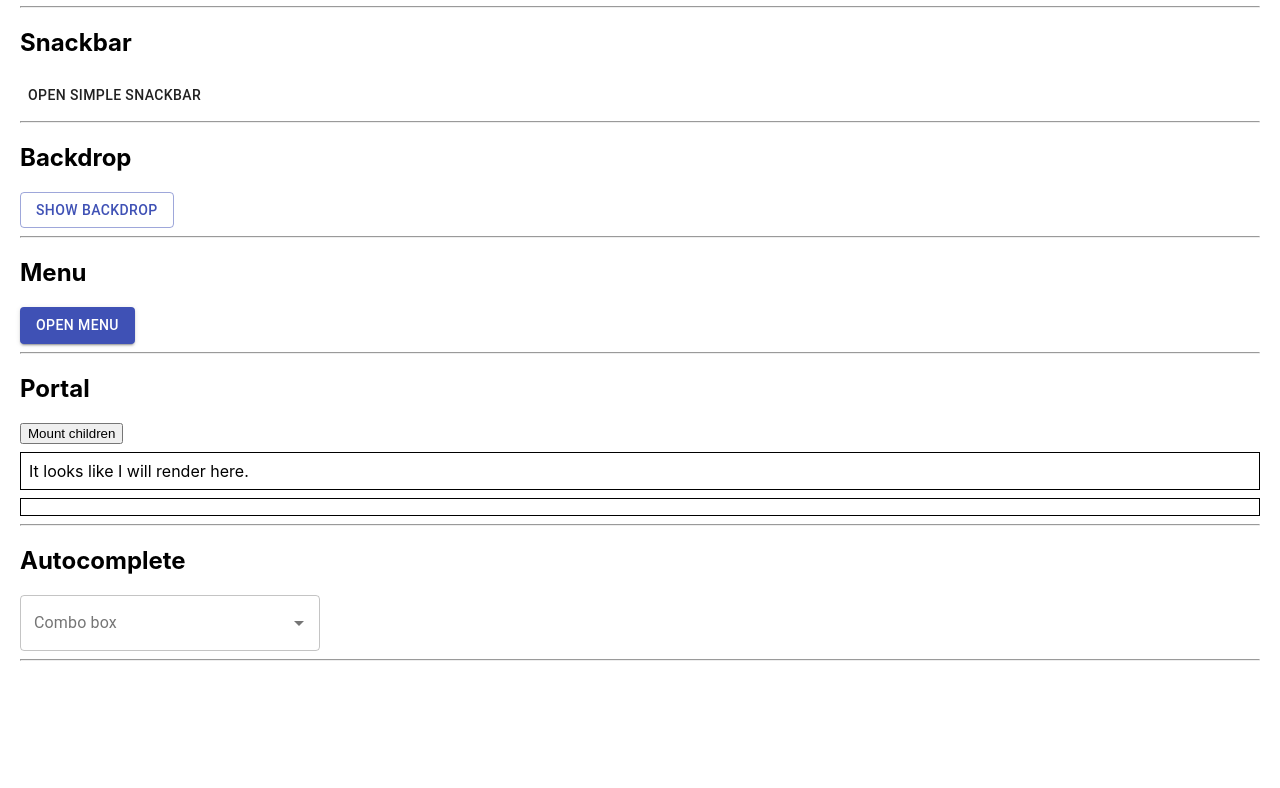
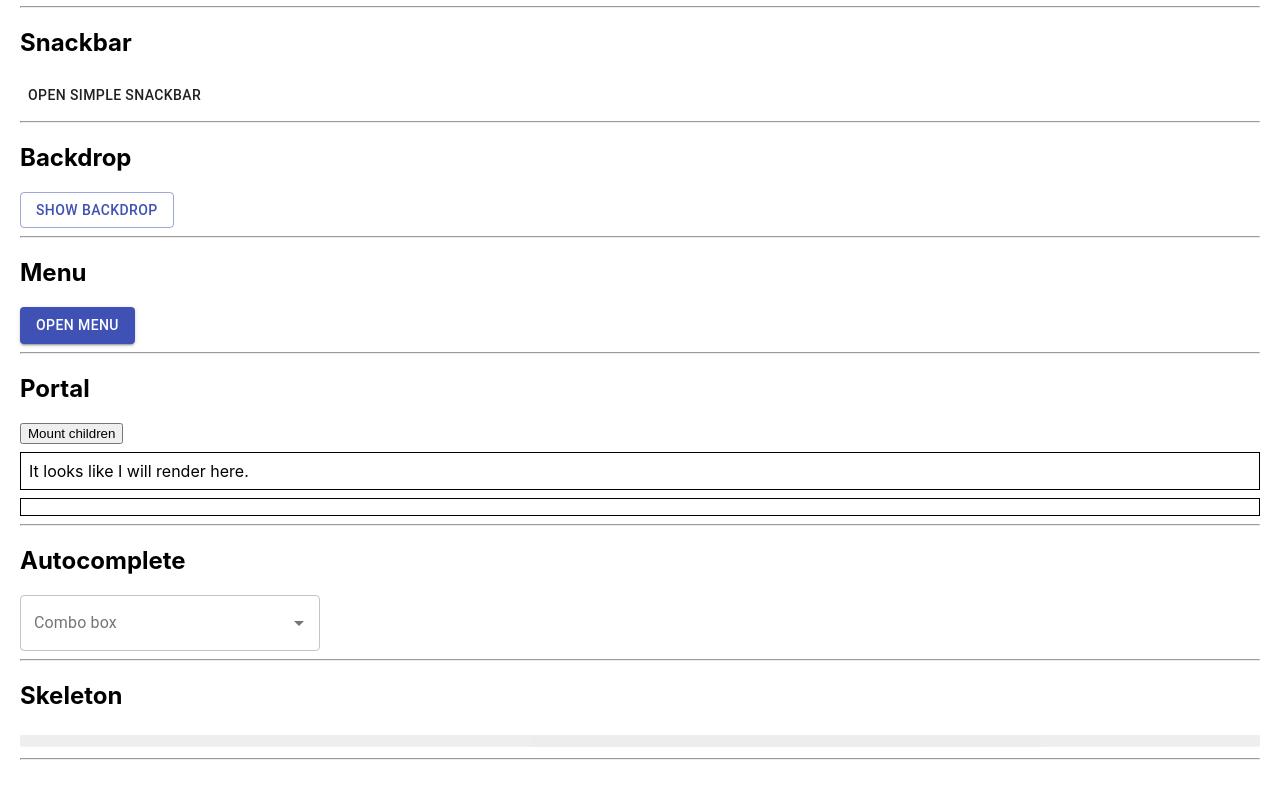
Before and after one commit to devpranab/Practice-React-MaterialUI, a React (Create React App) app: page / in a window 1280 px wide. Shown: the part 7543-8331 px from the top of the page. Before the commit the page ends 8232 px from the top, so only its background shows below. Built offline with nearby package versions, Linux system fonts and the light colour scheme.

Commit message:
Skeleton

```diff
--- a/src/App.js
+++ b/src/App.js
@@ -73,6 +73,8 @@ import CustomizedMenus from './CustomizedMenus';
 import SimplePortal from './Portal';
 //import BasicImageList from './ImageList';
 import ComboBox from './Autocom';
+import Variants from './Skeleton';
+import { Skeleton } from '@material-ui/lab';
 
 // for data & time
 const useStyles = makeStyles((theme) => ({
@@ -712,6 +714,9 @@ function App() {
     <h2>Autocomplete</h2>
      <ComboBox/>
     <hr/>
+    <h2>Skeleton</h2>
+     <Skeleton/>
+    <hr/>
     </div>
 
   );
--- /dev/null
+++ b/src/Skeleton.js
@@ -0,0 +1,12 @@
+import React from 'react';
+import Skeleton from '@material-ui/lab/Skeleton';
+
+export default function Variants() {
+  return (
+    <div>
+      <Skeleton variant="text" />
+      <Skeleton variant="circle" width={40} height={40} />
+      <Skeleton variant="rect" width={210} height={118} animation="wave"/>
+    </div>
+  );
+}
```
